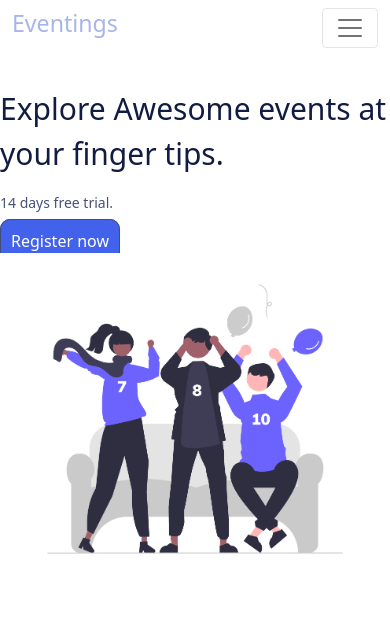
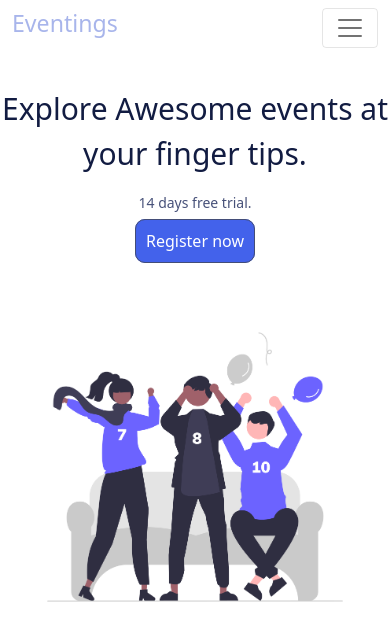
Before and after one commit to livingstonex/client, a React (Create React App) app: page / in a window 390 px wide. Shown: the top 640 px of the page. Built offline with nearby package versions, Linux system fonts and the light colour scheme.

Commit message:
chore: displayed dashboard button when the user is logged in and fixed issues with home page content display on mobille view

```diff
--- a/src/App.css
+++ b/src/App.css
@@ -230,6 +230,10 @@ button:hover,
   margin-left: 8px;
 }
 
+.mr-5 {
+  margin-right: 8px;
+}
+
 .event-input {
   height: 40px;
   padding-left: 10px;
--- a/src/components/home-page-components/Content.tsx
+++ b/src/components/home-page-components/Content.tsx
@@ -12,7 +12,7 @@ const Content: React.FC = () => {
             <div className="col-md-2"></div>
             <div className="col-md-4 d-flex justify-content-center">
                 <div className="d-flex align-items-center">
-                    <div className="flex-column">
+                    <div className="flex-column text-center">
                         <p className="text-awesome">Explore Awesome events at your finger tips.</p>
                         <p className="text-awesome-child">14 days free trial.</p>
                         <a href="/register" className="btn-outline-register">Register now</a>
@@ -20,7 +20,7 @@ const Content: React.FC = () => {
                 </div>
 
             </div>
-            <div className="col-md-4 d-flex justify-content-center">
+            <div className="col-md-4 d-flex justify-content-center mt-5">
                 <div className="d-flex align-items-center">
                     <p><img src={Events} alt="Events" width="100%" /></p>
                 </div>
--- a/src/components/home-page-components/NavBar.tsx
+++ b/src/components/home-page-components/NavBar.tsx
@@ -46,7 +46,10 @@ const Header: React.FC = () => {
                 {
                   authenticated
                       // ? <button className="text-btn" onClick={logOut}>Logout</button>
-                      ? <a href="/" onClick={logOut} className="btn-link">Logout</a>
+                      ? <div>
+                          <a href="/events" className="btn-link mr-5">Dashboard</a>
+                          <a href="/" onClick={logOut} className="btn-link ml-5">Logout</a>
+                        </div>
                       : <a href="/login" className="btn-outline-bridge">Login</a>
                 }
             </form>
```
